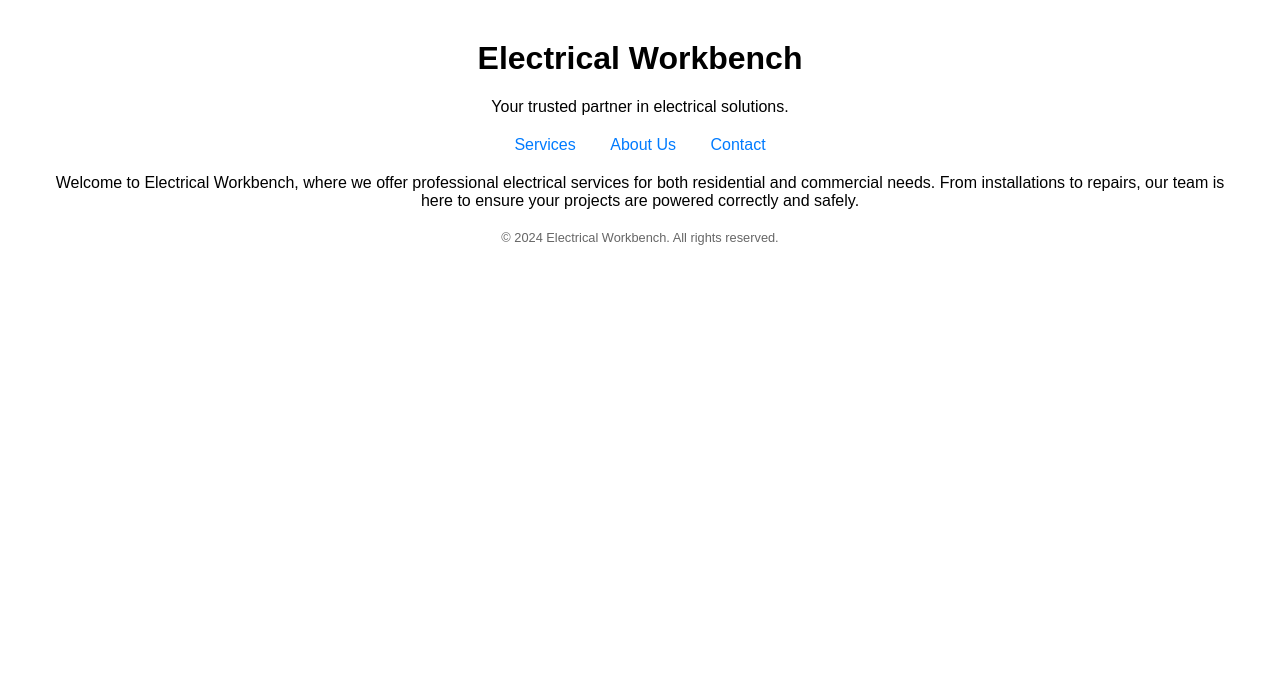
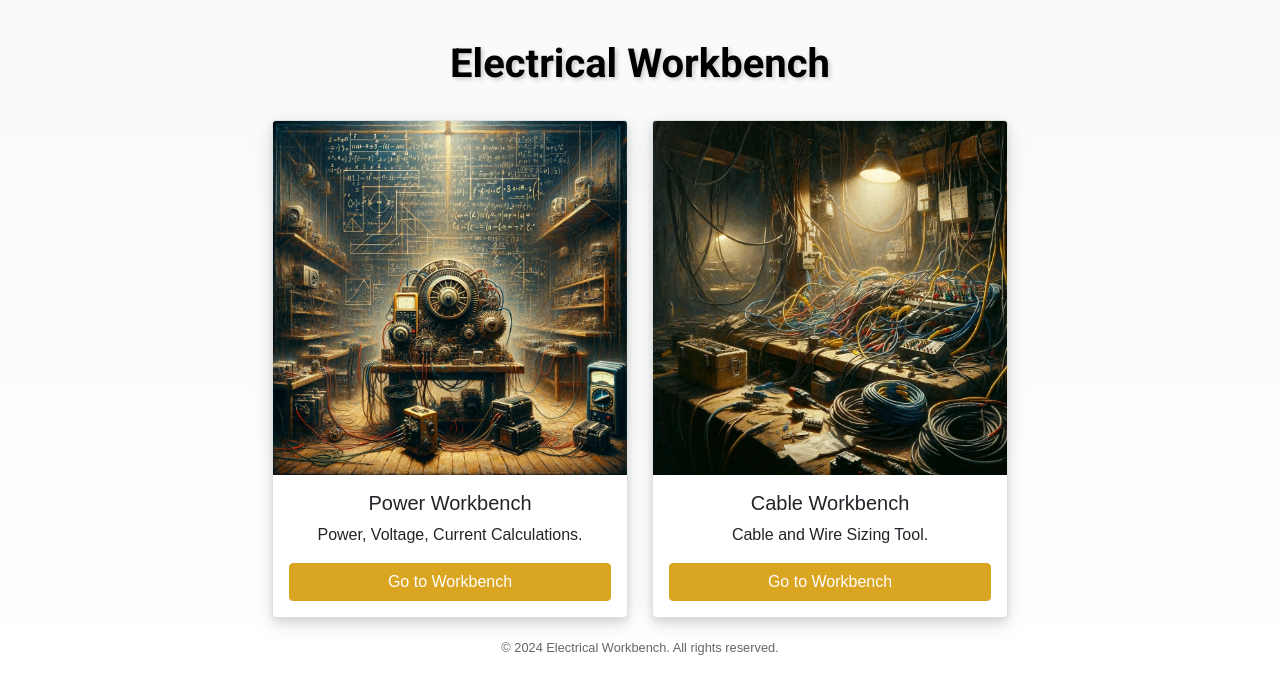
Before and after one commit to captainku/ElectricalWorkbench, a website: page index.html in a window 1280 px wide. Drawn offline with nearby package versions, Linux system fonts and the light colour scheme.

Commit message:
HomePage

```diff
--- a/index.html
+++ b/index.html
@@ -4,51 +4,49 @@
     <meta charset="UTF-8">
     <meta name="viewport" content="width=device-width, initial-scale=1.0">
     <title>Electrical Workbench</title>
-    <style>
-        body {
-            font-family: Arial, sans-serif;
-            margin: 40px;
-            text-align: center;
-        }
-        header {
-            margin-bottom: 20px;
-        }
-        nav {
-            margin-bottom: 20px;
-        }
-        nav a {
-            text-decoration: none;
-            color: #007bff;
-            margin: 0 15px;
-        }
-        nav a:hover {
-            text-decoration: underline;
-        }
-        footer {
-            margin-top: 20px;
-            font-size: 0.8em;
-            color: #666;
-        }
-    </style>
+    <link rel="icon" href="Static/favicon.ico" type="image/x-icon">
+    <link href="https://cdn.jsdelivr.net/npm/bootstrap@5.1.3/dist/css/bootstrap.min.css" rel="stylesheet">
+    <link rel="stylesheet" href="https://cdn.jsdelivr.net/npm/bootstrap-icons@1.5.0/font/bootstrap-icons.css">
+    <link href="styles.css" rel="stylesheet">
+    <link href="https://fonts.googleapis.com/css2?family=Roboto:wght@700&display=swap" rel="stylesheet">
+
 </head>
 <body>
 
-<header>
-    <h1>Electrical Workbench</h1>
-    <p>Your trusted partner in electrical solutions.</p>
-</header>
+<div class="container text-center">
+    <header>
+        <h1>Electrical Workbench</h1>
+    </header>
+</div>
 
-<nav>
-    <a href="services.html">Services</a>
-    <a href="about.html">About Us</a>
-    <a href="contact.html">Contact</a>
-</nav>
+<div class="container">
+    <div class="row justify-content-center">
+        <div class="col-md-4 d-flex justify-content-center">
+            <div class="card">
+                <img src="Static/powerWorkbench.webp" class="card-img-top" alt="Card Image">
+                <div class="card-body">
+                  <h5 class="card-title">Power Workbench</h5>
+                  <p class="card-text">Power, Voltage, Current Calculations.</p>
+                  <a href="powerWorkbench.html" class="btn btn-primary">Go to Workbench</a>
+                </div>
+            </div>
+        </div>
 
-<article>
-    <p>Welcome to Electrical Workbench, where we offer professional electrical services for both residential and commercial needs. From installations to repairs, our team is here to ensure your projects are powered correctly and safely.</p>
-</article>
+        <div class="col-md-4 d-flex justify-content-center">
+            <div class="card">
+                <img src="Static/cableWorkbench.webp" class="card-img-top" alt="Card Image">
+                <div class="card-body">
+                  <h5 class="card-title">Cable Workbench</h5>
+                  <p class="card-text">Cable and Wire Sizing Tool.</p>
+                  <a href="cableWorkbench.html" class="btn btn-primary">Go to Workbench</a>
+                </div>
+            </div>
+        </div>
+    </div>
+</div>
 
-<footer>
+
+<footer class="container text-center">
     <p>&copy; 2024 Electrical Workbench. All rights reserved.</p>
 </footer>
 
--- a/styles.css
+++ b/styles.css
@@ -78,3 +78,86 @@
     background: #04AA6D;
     cursor: pointer;
   }
+
+  body {
+    font-family: Arial, sans-serif;
+    margin: 40px;
+    text-align: center;
+    background: linear-gradient(to bottom, #f8f9fa 0%, #ffffff 100%);
+
+}
+
+
+header {
+    margin-bottom: 20px;
+}
+nav {
+    margin-bottom: 20px;
+}
+nav a {
+    text-decoration: none;
+    color: #007bff;
+    margin: 0 15px;
+}
+nav a:hover {
+    text-decoration: underline;
+}
+footer {
+    margin-top: 20px;
+    font-size: 0.8em;
+    color: #666;
+}
+
+.card {
+    display: flex;
+    flex-direction: column;
+    height: 100%;
+}
+
+.card-body {
+    flex: 1;
+    display: flex;
+    flex-direction: column;
+    justify-content: space-between;
+}
+
+.card-img-top {
+    width: 100%; /* This ensures the image scales to the width of the card */
+    height: auto; /* This keeps the image aspect ratio intact */
+}
+
+
+header {
+    margin: 2rem 0;
+    text-align: center;
+}
+
+header h1 {
+    font-family: 'Roboto', sans-serif;
+    font-size: 2.5rem; /* Adjust size as needed */
+    font-weight: 700; /* Roboto's bold weight */
+    color: #000000;
+    text-shadow: 2px 2px 4px rgba(0,0,0,0.2); /* Subtle shadow for depth */
+}
+
+
+.btn-primary {
+    background-color: #DAA520; /* Dark yellow background */
+    border-color: #DAA520; /* Dark yellow border */
+}
+
+.btn-primary:hover {
+    background-color: #c9911e; /* Slightly darker yellow for hover */
+    border-color: #c9911e; /* Slightly darker yellow border for hover */
+}
+
+
+.card {
+    box-shadow: 0 4px 8px rgba(0, 0, 0, 0.1), 0 6px 20px rgba(0, 0, 0, 0.1); /* Subtle box shadow */
+    transition: transform 0.3s ease-in-out, box-shadow 0.3s ease-in-out; /* Smooth transition for hover */
+}
+
+.card:hover {
+    transform: translateY(-5px); /* Slightly raise the card on hover */
+    box-shadow: 0 8px 16px rgba(0, 0, 0, 0.2), 0 12px 40px rgba(0, 0, 0, 0.2); /* More pronounced shadow on hover */
+}
```
Also changed, not shown: Static/cableWorkbench.webp (added), Static/powerWorkbench.webp (added), 1 other file.
